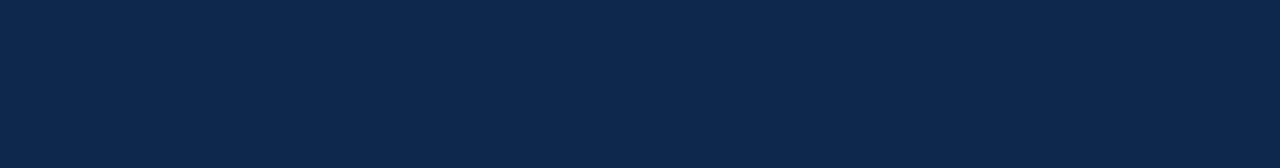
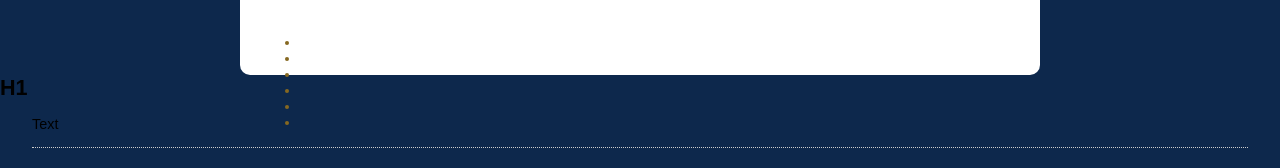
Before and after one commit to bsang/WSP, a plain HTML site: page index.html in a window 1280 px wide. Drawn offline with Linux system fonts and the light colour scheme; files that its build step writes are made by us from their sources.

Commit message:
commit lab 2

```diff
--- a/index.html
+++ b/index.html
@@ -7,5 +7,23 @@
 		<link rel="stylesheet" href="css/style.css">
 	</head>
 	<body>
+		<header>
+			<nav>
+				<ul>
+					<li><a href=""></a></li>
+					<li><a href=""></a></li>
+					<li><a href=""></a></li>
+					<li><a href=""></a></li>
+					<li><a href=""></a></li>
+					<li><a href=""></a></li>
+				</ul>
+			</nav>
+		</header>
+		<div id="page-wrapper">
+			<section>
+				<h1>H1</h1>
+				<p>Text</p>
+			</section>
+		</div>
 	</body>
 </html>
```
Also changed, not shown: 1 other file. Lines whose indentation alone changed are shown as unchanged.
